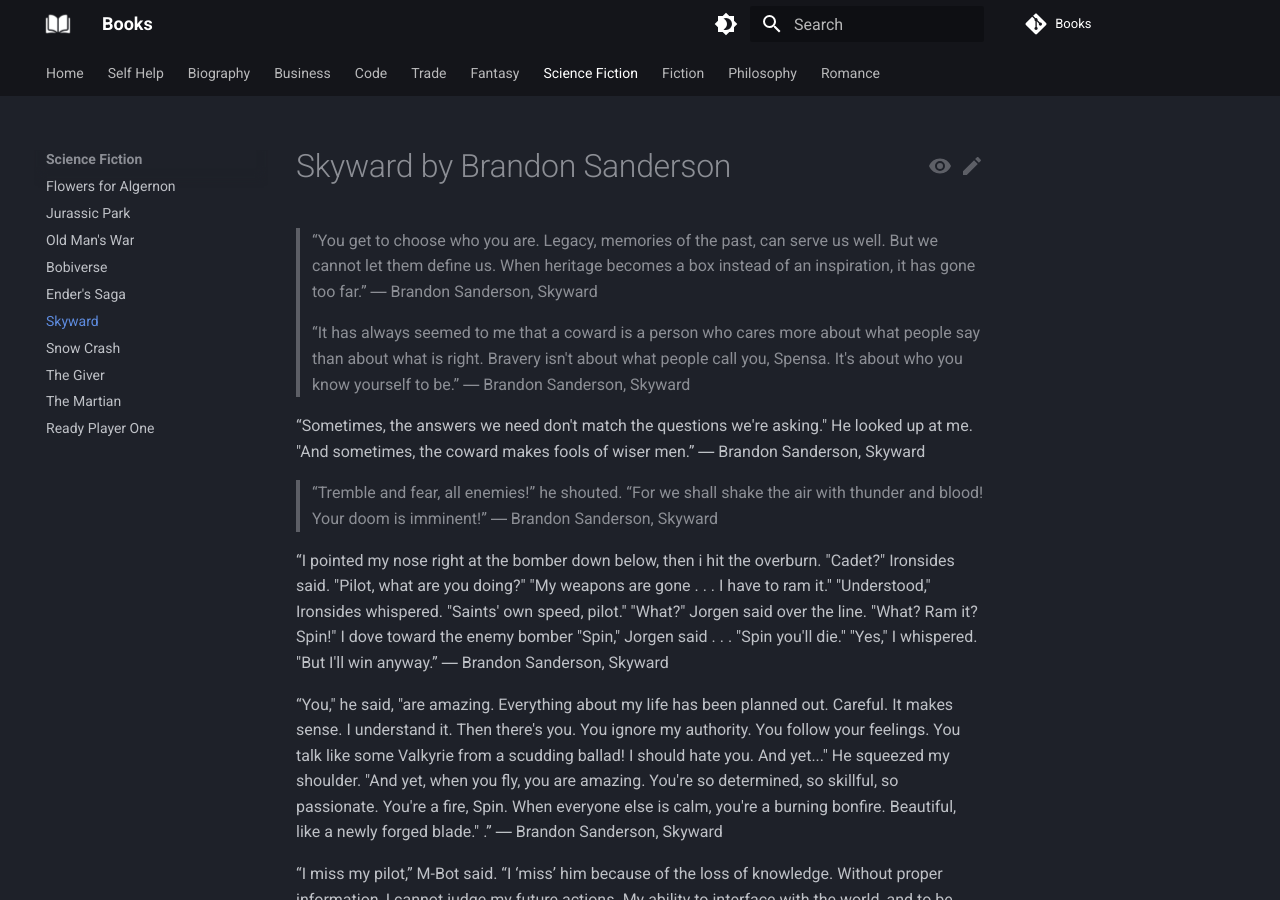
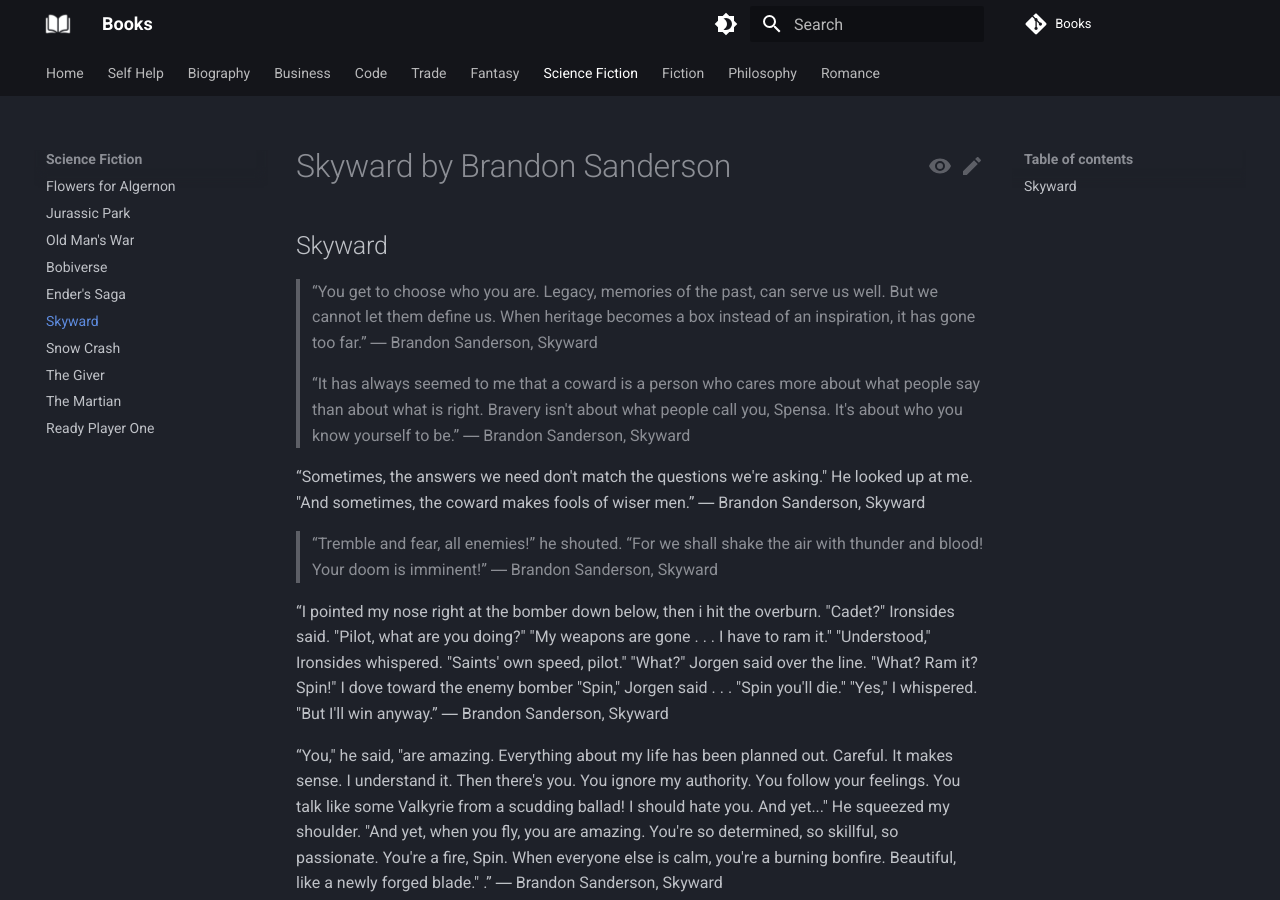
Before and after one commit to vivekkpatel/Books, an MkDocs documentation site: the page built from docs/Science Fiction/Skyward.md, in a window 1280 px wide and 900 px high. Built offline with MkDocs 1.6.1 and Material for MkDocs 9.7.7, drawn with Linux system fonts in a browser that asks for light colours; comment, search, counter and statistics services are not loaded.

Commit message:
Add section header for Skyward by Brandon Sanderson

```diff
--- a/docs/Science Fiction/Skyward.md
+++ b/docs/Science Fiction/Skyward.md
@@ -1,5 +1,6 @@
 # Skyward by Brandon Sanderson
 
+## Skyward
 > “You get to choose who you are. Legacy, memories of the past, can serve us well. But we cannot let them define us. When heritage becomes a box instead of an inspiration, it has gone too far.”
 ― Brandon Sanderson, Skyward
 >
```
